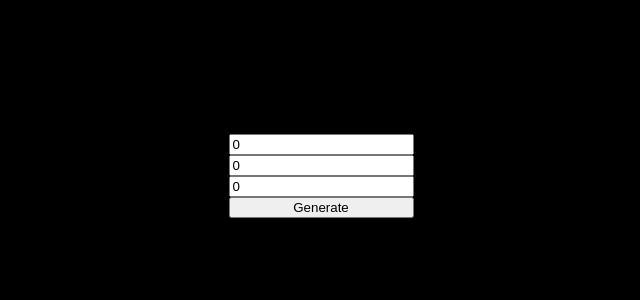
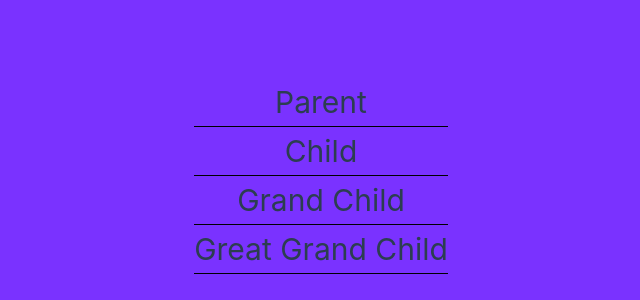
Before and after one commit to yofandi/vueState-management, a Vue app: page / in a window 1280 px wide. Shown: the part 224-524 px from the top of the page, without its empty margins (319-959 px from the left). Built offline with nearby package versions, Linux system fonts and the light colour scheme.

Commit message:
add: Membuat Skenario State Pada Component Bersarang

```diff
--- a/src/App.vue
+++ b/src/App.vue
@@ -1,55 +1,9 @@
 <script setup>
-import { reactive, ref } from "vue";
-
-const red = ref(0);
-const green = ref(0);
-const blue = ref(0);
-
-// const color = ref({
-//   red: 0,
-//   green: 0,
-//   blue: 0,
-// });
-
-const color = reactive({
-  red: 0,
-  green: 0,
-  blue: 0,
-});
-
-function generatoColor() {
-  // red.value = Math.floor(Math.random() * 255);
-  // green.value = Math.floor(Math.random() * 255);
-  // blue.value = Math.floor(Math.random() * 255);
-
-  color.red = Math.floor(Math.random() * 255);
-  color.green = Math.floor(Math.random() * 255);
-  color.blue = Math.floor(Math.random() * 255);
-}
-
-const refValue = ref("hello");
-const reactiveValue = reactive({
-  greeting: "hello",
-});
-
-refValue.value = true;
-reactiveValue.greeting = false;
-
-console.log(refValue.value);
-console.log(reactiveValue);
+import Parent from "@/components/Parent.vue";
 </script>
 <template>
-  <main
-    :style="{
-      backgroundColor: `rgb(${color.red}, ${color.green}, ${color.blue})`,
-    }"
-  >
-    <div>
-      <input type="number" placeholder="red" v-model="color.red" id="" />
-      <input type="number" placeholder="green" v-model="color.green" id="" />
-      <input type="number" placeholder="blue" v-model="color.blue" id="" />
-      <button @click="generatoColor">Generate</button>
-    </div>
+  <main>
+    <Parent></Parent>
   </main>
 </template>
 
--- a/src/assets/main.css
+++ b/src/assets/main.css
@@ -1 +1,10 @@
 @import './base.css';
+
+.line {
+    width: 100%;
+    border-bottom: 1px solid black;
+}
+
+h1 {
+    text-align: center;
+}
--- /dev/null
+++ b/src/components/Child.vue
@@ -0,0 +1,13 @@
+<script setup>
+import GrandChild from "./GrandChild.vue";
+</script>
+
+<template>
+  <div>
+    <h1>Child</h1>
+    <div class="line"></div>
+    <GrandChild></GrandChild>
+  </div>
+</template>
+
+<style scoped></style>
--- /dev/null
+++ b/src/components/GrandChild.vue
@@ -0,0 +1,13 @@
+<script setup>
+import GreatGrandChild from "./GreatGrandChild.vue";
+</script>
+
+<template>
+  <div>
+    <h1>Grand Child</h1>
+    <div class="line"></div>
+    <GreatGrandChild></GreatGrandChild>
+  </div>
+</template>
+
+<style scoped></style>
--- /dev/null
+++ b/src/components/GreatGrandChild.vue
@@ -0,0 +1,10 @@
+<script setup></script>
+
+<template>
+  <div>
+    <h1>Great Grand Child</h1>
+    <div class="line"></div>
+  </div>
+</template>
+
+<style scoped></style>
--- /dev/null
+++ b/src/components/Parent.vue
@@ -0,0 +1,13 @@
+<script setup>
+import Child from "./Child.vue";
+</script>
+
+<template>
+  <div>
+    <h1>Parent</h1>
+    <div class="line"></div>
+    <Child></Child>
+  </div>
+</template>
+
+<style scoped></style>
```
